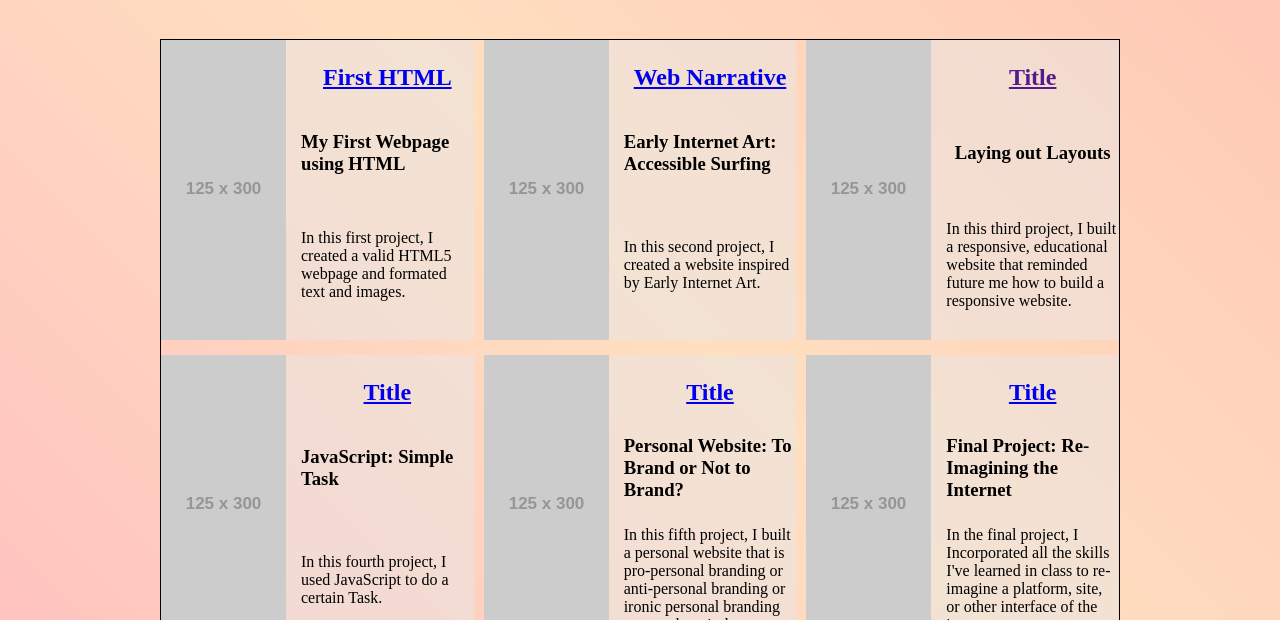
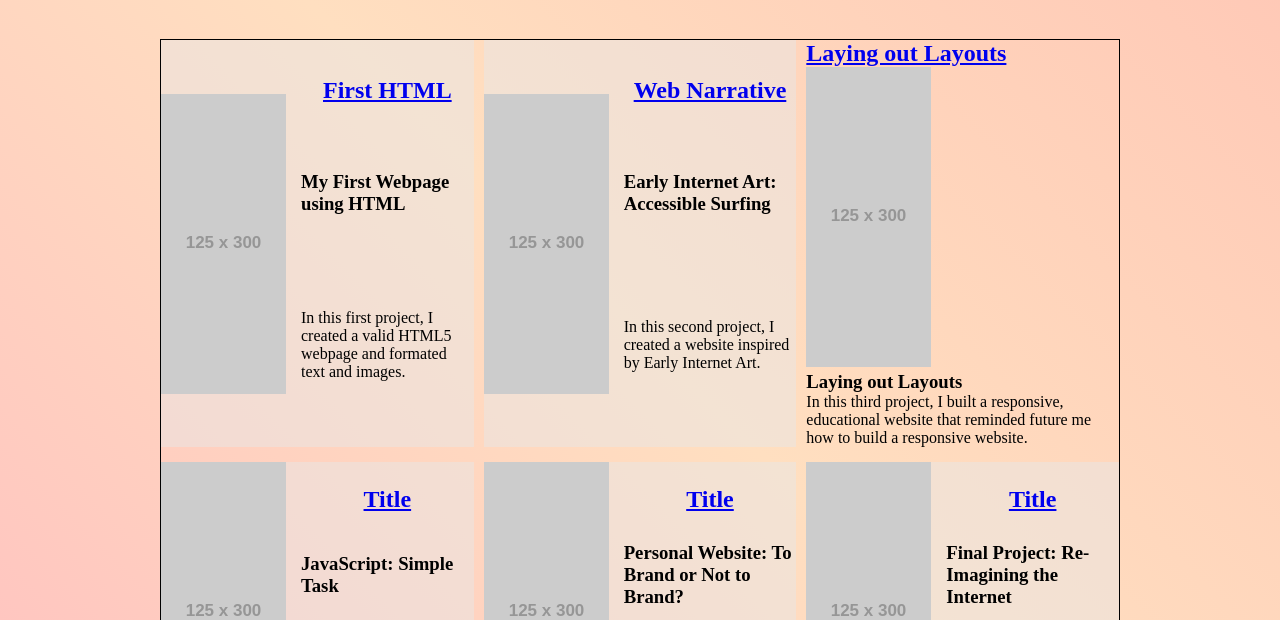
Before and after one commit to ryanunc/ryanunc.github.io, a plain HTML site: page index.html in a window 1280 px wide. Shown: the part 180-800 px from the top of the page. Drawn offline with Linux system fonts and the light colour scheme; placeholder pictures from the web are drawn by us.

Commit message:
Update index.html

```diff
--- a/index.html
+++ b/index.html
@@ -33,8 +33,8 @@
                 <h3 class="project_title">Early Internet Art: Accessible Surfing</h3>
                 <p class="project_description">In this second project, I created a website inspired by Early Internet Art. </p>
             </article>
-            <article id="project3" class="project_item">
-                <h2 class="project_number"><a href="">Title</a></h2>
+            <article id="project3" class="Laying out Layouts">
+                <h2 class="project_number"><a href="grid/index.html">Laying out Layouts</a></h2>
                 <img class="project_image" src="https://dummyimage.com/125x300/3d3d3d/9e9e9e" alt="project 3 image" />
                 <h3 class="project_title">Laying out Layouts</h3>
                 <p class="project_description">In this third project, I built a responsive, educational website that reminded future me how to build a responsive website.</p>
```
